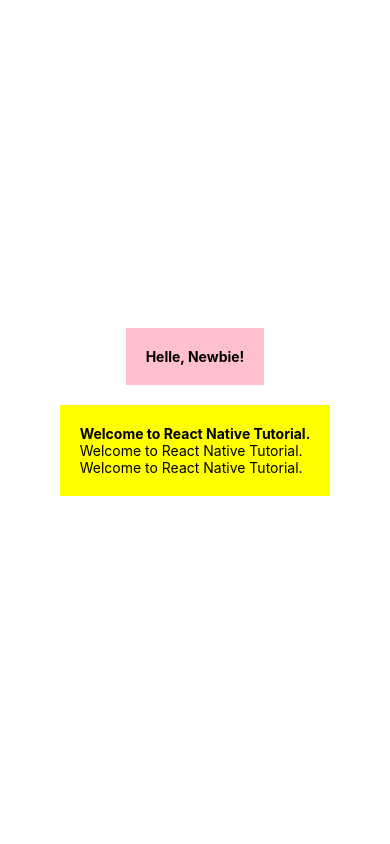
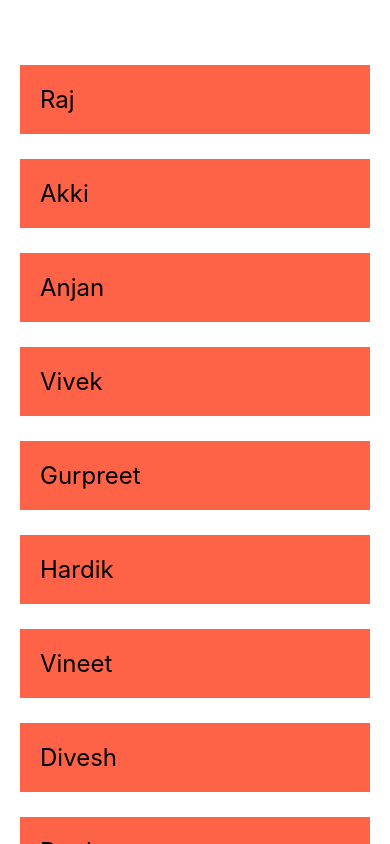
Before and after one commit to techie-akki/React-Native-Learning, a React Native app: screen / in a window 390 px wide. Built offline with nearby package versions, Linux system fonts and the light colour scheme.

Commit message:
implemented list and ScrollView

```diff
--- a/App.js
+++ b/App.js
@@ -1,18 +1,39 @@
 import { StatusBar } from 'expo-status-bar';
-import React from 'react';
-import { StyleSheet, Text, View } from 'react-native';
+import React, { useState } from 'react';
+import { ScrollView, StyleSheet, Text, View } from 'react-native';
 
 export default function App() {
+  const [people, setPeople] = useState([
+    {name: 'Raj', key: '1'},
+    {name: 'Akki', key: '2'},
+    {name: 'Anjan', key: '3'},
+    {name: 'Vivek', key: '4'},
+    {name: 'Gurpreet', key: '5'},
+    {name: 'Hardik', key: '6'},
+    {name: 'Vineet', key: '7'},
+    {name: 'Divesh', key: '8'},
+    {name: 'Parth', key: '9'},
+    {name: 'Maharsh', key: '10'},
+  ]);
   return (
     <View style={styles.container}>
-      <View style={styles.header}>
-        <Text style={styles.boldText}>Helle, Newbie!</Text>
-      </View>
-      <View style={styles.body}>
-        <Text style={styles.boldText}>Welcome to <Text>React Native</Text> Tutorial.</Text>
-        <Text>Welcome to React Native Tutorial.</Text>
-        <Text>Welcome to React Native Tutorial.</Text>
-      </View>
+
+      <ScrollView>
+        {/* {people.map((item)=>{
+          return(
+            <View  key={item.key}>
+              <Text style={styles.item}>{item.name}</Text>
+            </View>
+          );
+        })} refactoring below*/}
+        {people.map(item => (
+          <View  key={item.key}>
+            <Text style={styles.item}>{item.name}</Text>
+          </View>
+
+        ))}
+      </ScrollView>
+
       <StatusBar style="auto" />
     </View>
   );
@@ -22,19 +43,15 @@ const styles = StyleSheet.create({
   container: {
     flex: 1,
     backgroundColor: '#fff',
-    alignItems: 'center',
-    justifyContent: 'center',
+    paddingTop:40,
+    paddingHorizontal:20,
+    // alignItems: 'center',
+    // justifyContent: 'center',
   },
-  header:{
-    backgroundColor:'pink',
+  item: {
+    marginTop:25,
     padding:20,
-  },
-  boldText:{
-    fontWeight:'bold',
-  },
-  body:{
-    margin:20,
-    backgroundColor:'yellow',
-    padding:20,
+    backgroundColor:'tomato',
+    fontSize:24,
   }
 });
```
